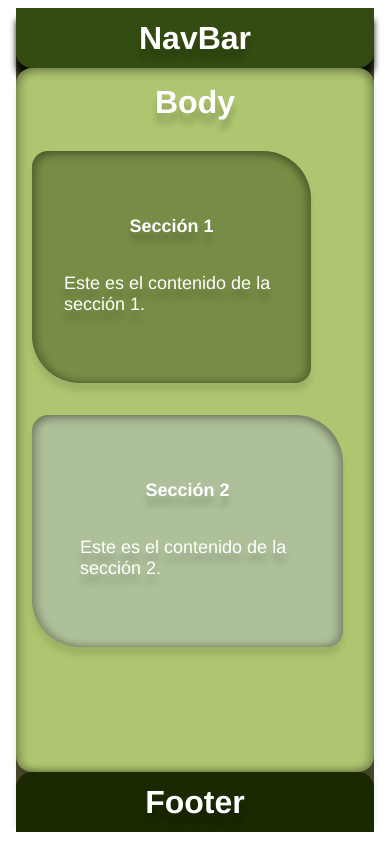
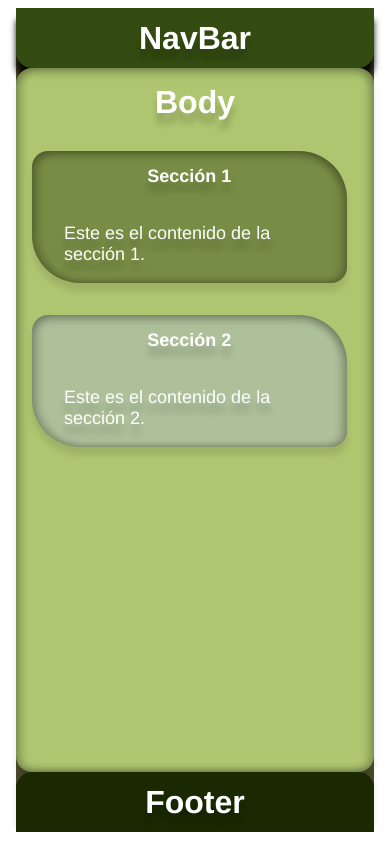
Before and after one commit to JoseLuisGalvis/angular-app, an Angular app: page / in a window 390 px wide. Built offline with nearby package versions, Linux system fonts and the light colour scheme.

Commit message:
Ajustando Responsive

```diff
--- a/src/app/components/section-one/section-one.component.css
+++ b/src/app/components/section-one/section-one.component.css
@@ -7,12 +7,10 @@
   height: 200px;
   margin: 1em;
   padding: 1em 3em;
-  background-color: #778D45;
+  background-color: #778d45;
   border-radius: 1em 3em;
-  box-shadow: inset 0 0 8px rgba(0, 0, 0, 0.3),
-  0 8px 6px rgba(0, 0, 0, 0.1),
-  inset 0 8px 6px rgba(0, 0, 0, 0.1),
-  inset 8px 0 6px rgba(0, 0, 0, 0.1),
+  box-shadow: inset 0 0 8px rgba(0, 0, 0, 0.3), 0 8px 6px rgba(0, 0, 0, 0.1),
+    inset 0 8px 6px rgba(0, 0, 0, 0.1), inset 8px 0 6px rgba(0, 0, 0, 0.1),
     inset -8px 0 6px rgba(0, 0, 0, 0.1);
 }
 
@@ -29,7 +27,8 @@
 
 @media screen and (max-width: 700px) {
   .section {
-  width: 60%; /* Ajuste de ancho para pantallas más pequeñas */
+    width: 70%;
+    height: 100px; /* Ajuste de ancho para pantallas más pequeñas */
     margin: 1em; /* También puedes ajustar el margen para adaptarse mejor a pantallas medianas */
     padding: 1em 2em;
   }
@@ -37,7 +36,7 @@
 
 @media screen and (max-width: 350px) {
   .section {
-  width: 40%; /* Ajuste de ancho para pantallas más pequeñas */
+    width: 70%; /* Ajuste de ancho para pantallas más pequeñas */
     margin: 1em; /* Ajustar el margen para adaptarse a pantallas más pequeñas */
     padding: 1em;
   }
@@ -45,9 +44,10 @@
 
 @media screen and (max-width: 240px) {
   .section {
-  width: 90%; /* Ajuste de ancho adicional para pantallas muy pequeñas para mantener la proporción */
-  margin: .5em; /* Ajustar el margen para adaptarse a pantallas muy pequeñas */
-  padding: .5em 1em; /* Ajustar el relleno para adaptarse a pantallas muy pequeñas */
+    width: 70%;
+    height: 100px; /* Ajuste de ancho adicional para pantallas muy pequeñas para mantener la proporción */
+    margin: 0.5em; /* Ajustar el margen para adaptarse a pantallas muy pequeñas */
+    padding: 0.5em 1em; /* Ajustar el relleno para adaptarse a pantallas muy pequeñas */
     font-size: 12px; /* Ajustar el tamaño del texto para pantallas muy pequeñas */
   }
 }
--- a/src/app/components/section-two/section-two.component.css
+++ b/src/app/components/section-two/section-two.component.css
@@ -27,26 +27,33 @@
   font-size: 18px;
  }
 
- @media screen and (max-width: 1000px) {
-  .section {
-  width: 80%; /* Ajuste de ancho para pantallas más pequeñas */
-  margin: 1em; /* Ajustar el margen para adaptarse a pantallas medianas */
-  }
- }
-
  @media screen and (max-width: 700px) {
   .section {
-  width: 60%; /* Ajuste de ancho para pantallas más pequeñas */
-  margin: 1em; /* Ajustar el margen para adaptarse a pantallas medianas */
+    width: 70%;
+    height: 100px; /* Ajuste de ancho para pantallas más pequeñas */
+    margin: 1em; /* También puedes ajustar el margen para adaptarse mejor a pantallas medianas */
+    padding: 1em 2em;
   }
- }
+}
 
- @media screen and (max-width: 350px) {
+@media screen and (max-width: 350px) {
   .section {
-  width: 40%; /* Ajuste de ancho para pantallas más pequeñas */
-  margin: 1em; /* Ajustar el margen para adaptarse a pantallas medianas */
+    width: 70%; /* Ajuste de ancho para pantallas más pequeñas */
+    margin: 1em; /* Ajustar el margen para adaptarse a pantallas más pequeñas */
+    padding: 1em;
   }
- }
+}
+
+@media screen and (max-width: 240px) {
+  .section {
+    width: 70%;
+    height: 100px; /* Ajuste de ancho adicional para pantallas muy pequeñas para mantener la proporción */
+    margin: 0.5em; /* Ajustar el margen para adaptarse a pantallas muy pequeñas */
+    padding: 0.5em 1em; /* Ajustar el relleno para adaptarse a pantallas muy pequeñas */
+    font-size: 12px; /* Ajustar el tamaño del texto para pantallas muy pequeñas */
+  }
+}
+
 
  @media screen and (max-width: 240px) {
   .section {
```
Lines whose indentation alone changed are shown as unchanged.
